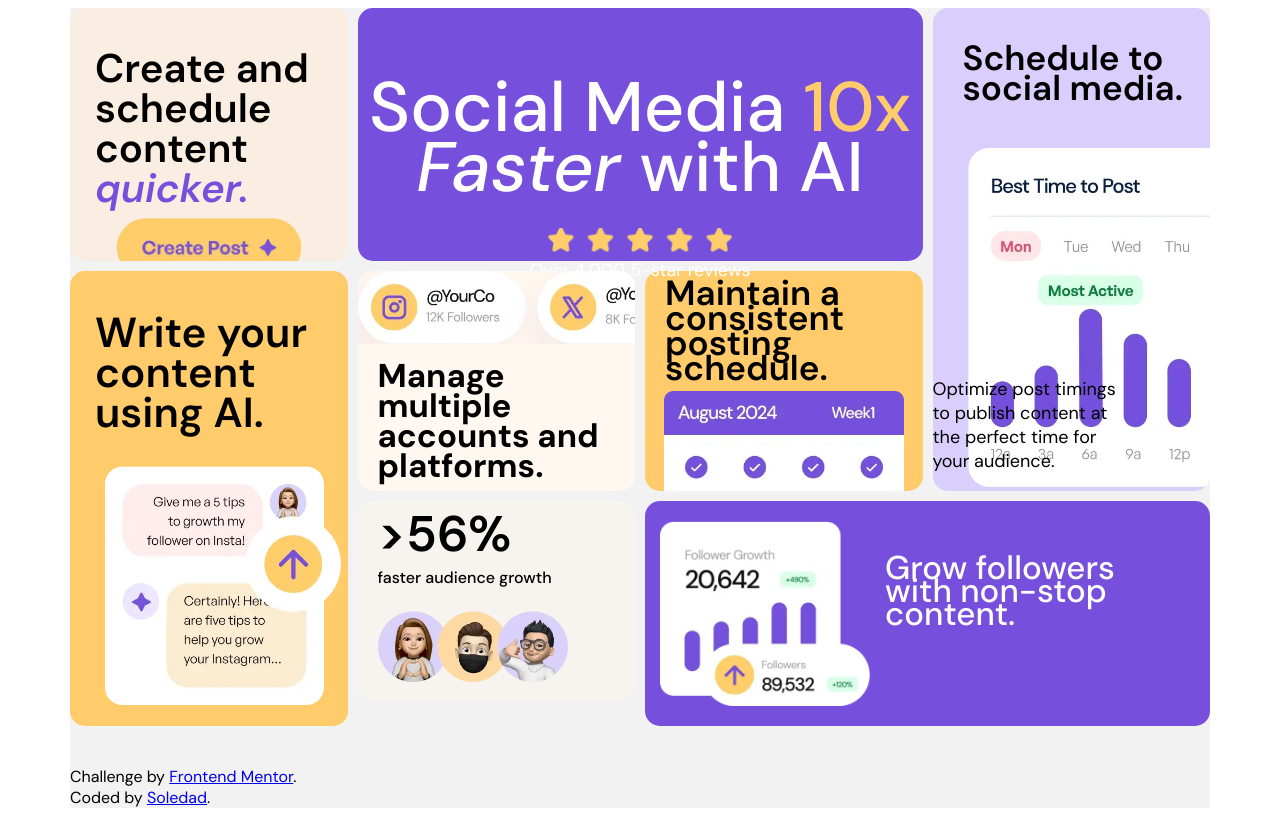
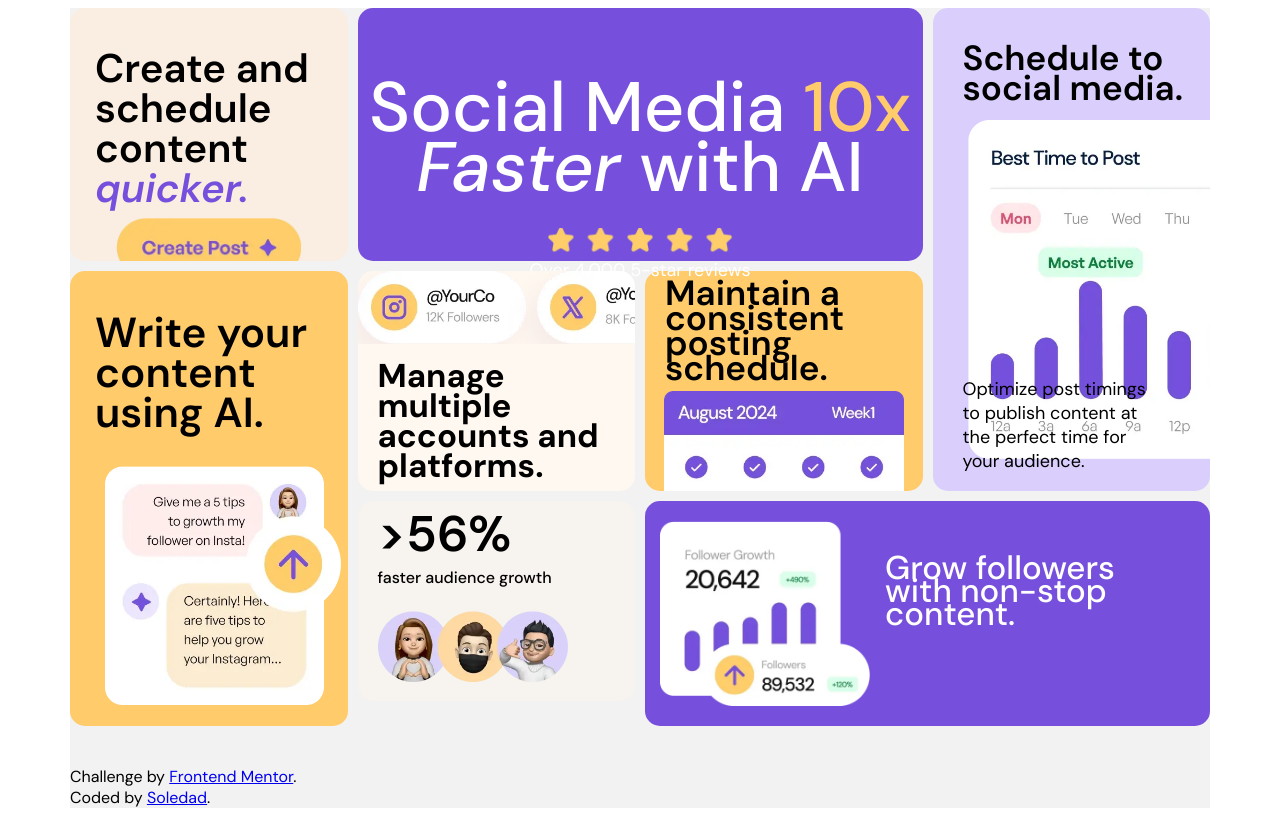
Before and after one commit to solzambrano/proyect_bento, a plain HTML site: page index.html in a window 1280 px wide. Drawn offline with Linux system fonts and the light colour scheme.

Commit message:
fix margin

```diff
--- a/assets/style/style-index.css
+++ b/assets/style/style-index.css
@@ -248,7 +248,7 @@
         grid-area: elemento4;
         height: auto;
         background-size: 380px;
-        background-position: 35px 140px;
+        background-position: 35px 112px;
     }
     .first-p-fourth{
         font-size: 35px;
@@ -258,7 +258,7 @@
     }
     .second-p-fourth{
         font-size: 18px;
-        padding-left: inherit;
+        padding-left: 30px;
         text-align: inherit;
         width: 70%;
     }
```
